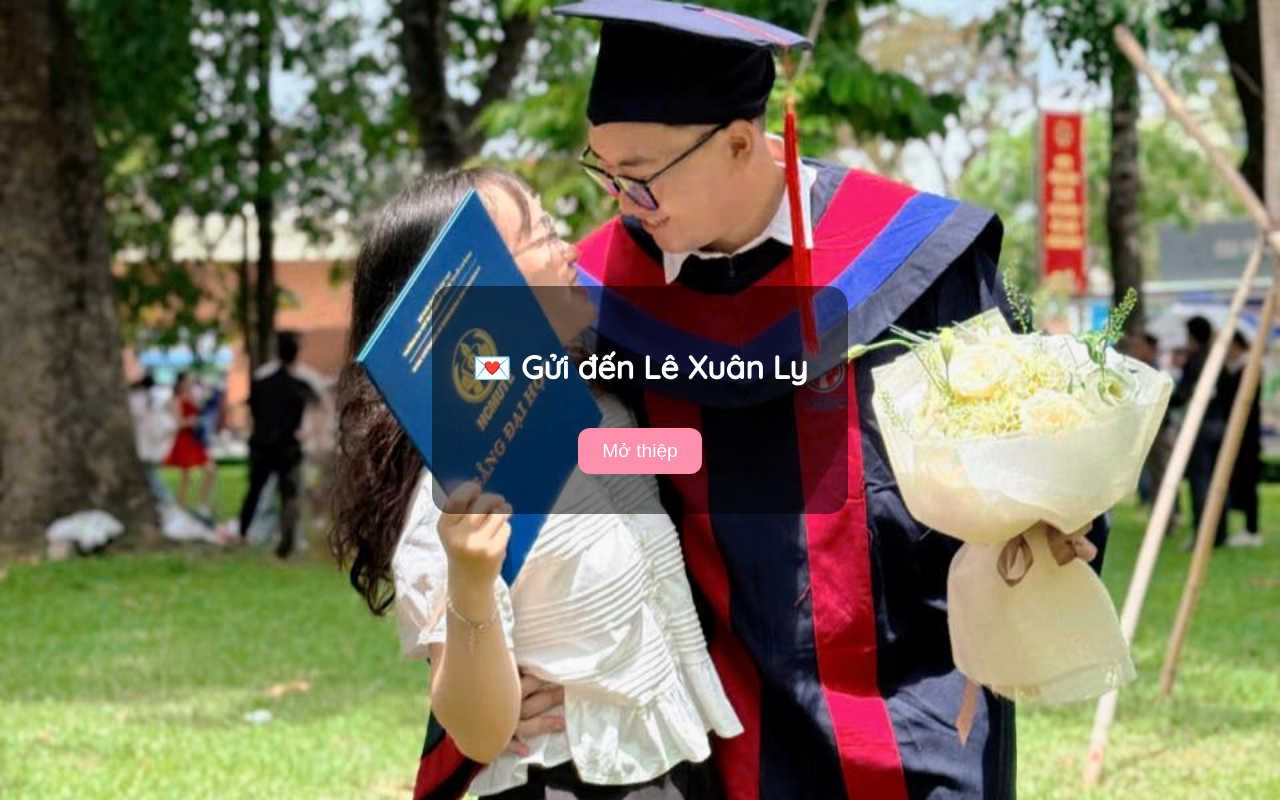
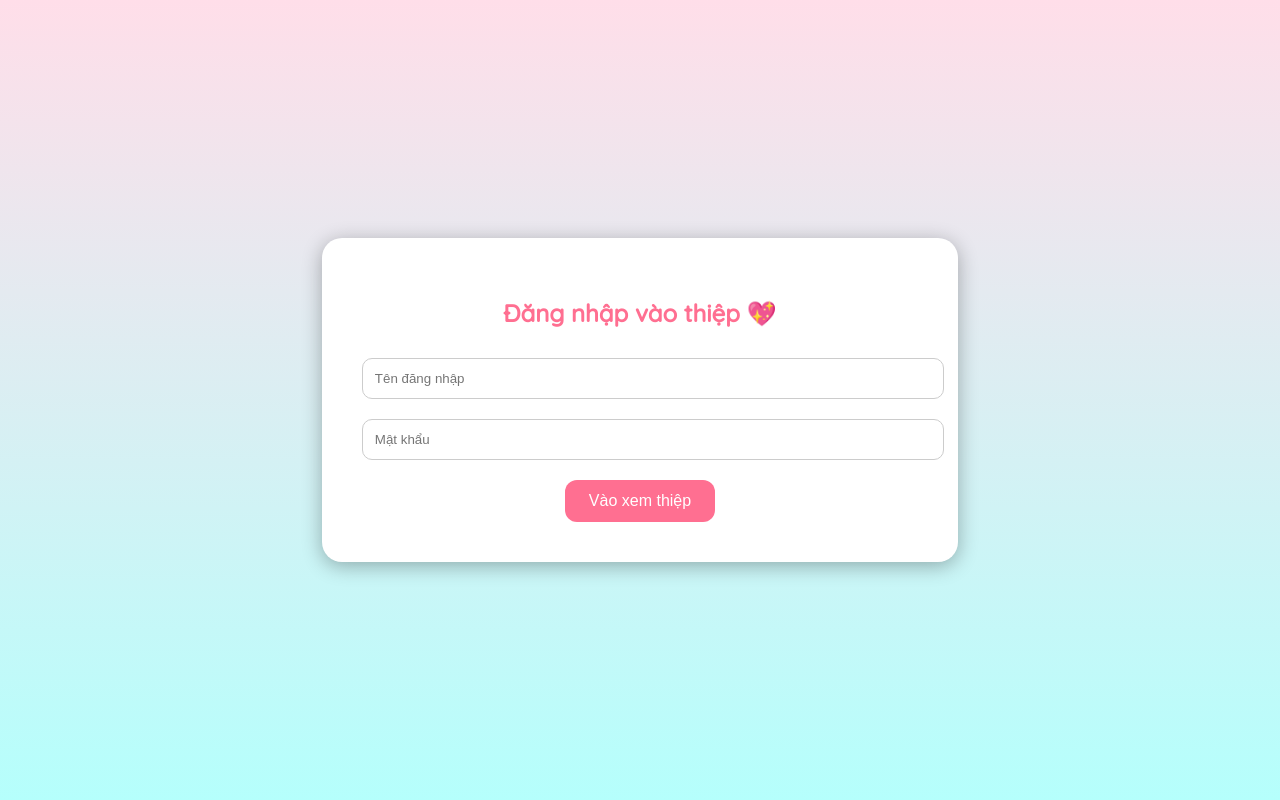
Before and after one commit to HoangData1/ecard-3thang, a React (Vite) app: page / in a window 1280 px wide. Built offline with nearby package versions, Linux system fonts and the light colour scheme.

Commit message:
Update App.jsx

```diff
--- a/src/App.jsx
+++ b/src/App.jsx
@@ -4,20 +4,24 @@ import Landing from './Landing';
 import Card from './Card';
 import VideoPage from './VideoPage';
 import Loading from './Loading';
+import Login from './Login';
 
 function Main() {
   const [loadingDone, setLoadingDone] = useState(false);
   const [opened, setOpened] = useState(false);
 
   if (!loadingDone) return <Loading onFinish={() => setLoadingDone(true)} />;
+
   return <div className="app">{!opened ? <Landing onOpen={() => setOpened(true)} /> : <Card />}</div>;
 }
 
 function App() {
+  const [loggedIn, setLoggedIn] = useState(false);
+
   return (
     <BrowserRouter>
       <Routes>
-        <Route path="/" element={<Main />} />
+        <Route path="/" element={!loggedIn ? <Login onLoginSuccess={() => setLoggedIn(true)} /> : <Main />} />
         <Route path="/video" element={<VideoPage />} />
       </Routes>
     </BrowserRouter>
```
